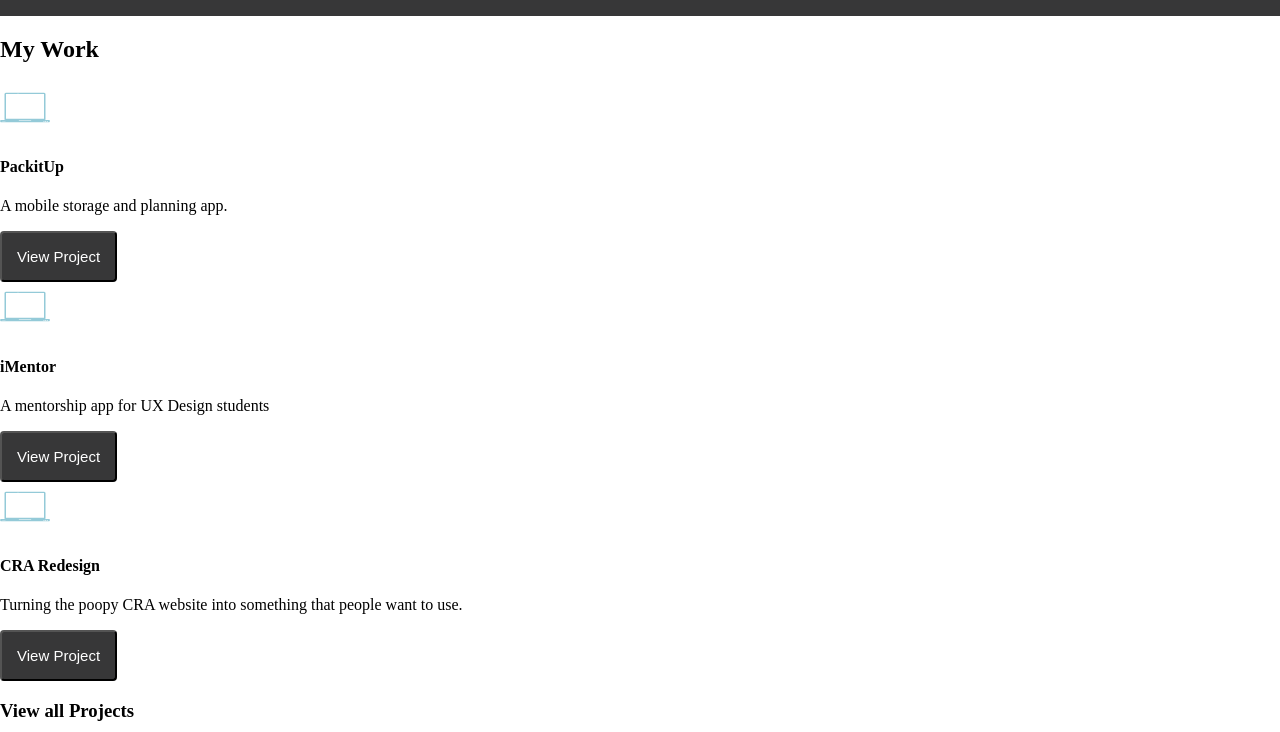
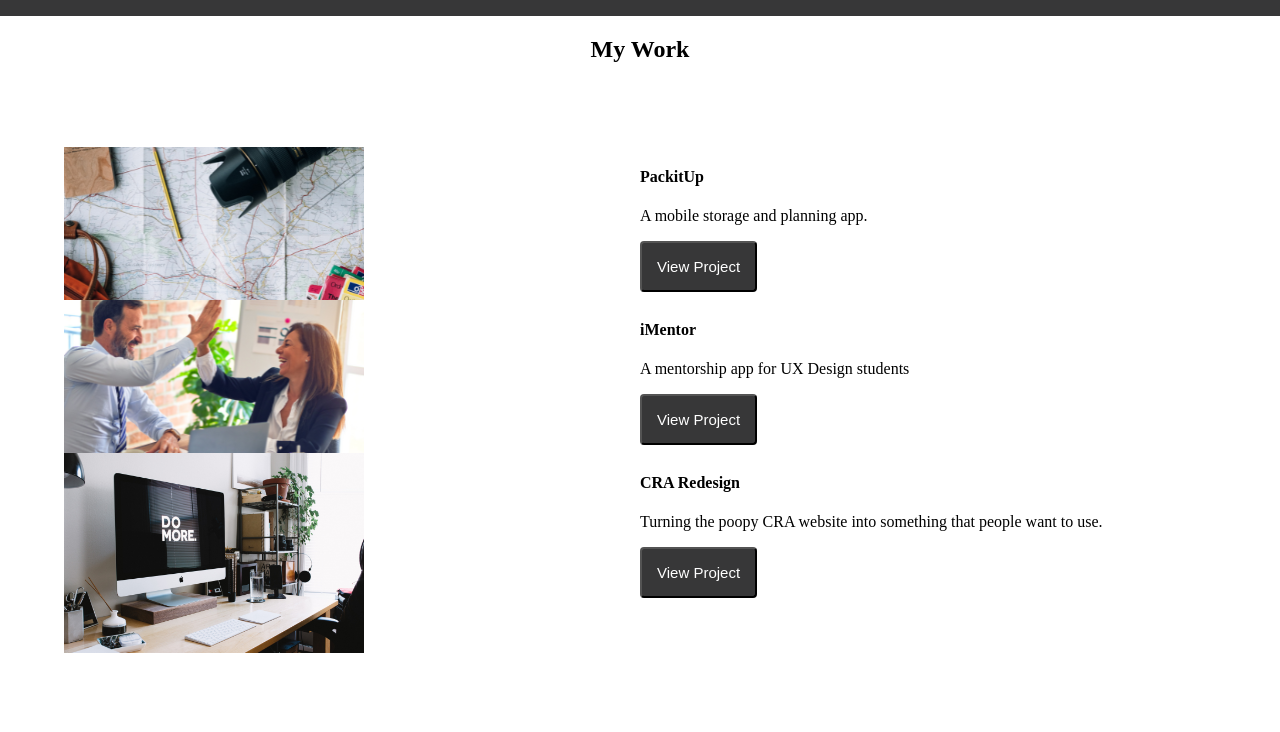
Before and after one commit to A-Thang/UX_UI_HW_18, a plain HTML site: page mywork.html in a window 1280 px wide. Shown: the part 68-800 px from the top of the page. Drawn offline with Linux system fonts and the light colour scheme.

Commit message:
Finishing up grid

```diff
--- a/css/style.css
+++ b/css/style.css
@@ -58,3 +58,43 @@ footer li {
   width: 33%;
   padding: 5%;
 }
+
+.workGrid {
+  padding: 5%;
+  display: grid;
+  grid-template-rows: 25% 25% 25% 25%;
+  grid-template-columns: 50% 50%;
+  grid-template-areas: "image1 item1"  "image2 item2"  "image3 item3";
+  justify-content: space-around;
+
+}
+
+
+#image1 {
+  grid-area: image1;
+}
+
+#image2 {
+  grid-area: image2;
+}
+
+#image3 {
+  grid-area: image3;
+}
+
+
+#item1 {
+  grid-area: item1;
+}
+
+#item2 {
+  grid-area: item2;
+}
+
+#item3 {
+  grid-area: item3;
+}
+
+h1 {
+  text-align: center;
+}
--- a/mywork.html
+++ b/mywork.html
@@ -20,35 +20,35 @@
         <h1>My Work</h1>
             <div class="workGrid">
                 <!--First Grid item-->
-                <div class="Griditems">
-                    <img src="images/Laptop.png">
+                <div id="image1">
+                    <img src="images/Pics/Maps.png">
                 </div>
-                <div>
+                <div id="item1">
                     <h4>PackitUp</h4>
                     <p>A mobile storage and planning app.</p>
                     <button>View Project</button>
                 </div>
                 <!--Second Grid Item-->
-                <div class="Griditems">
-                    <img src="images/Laptop.png">
+                <div id="image2">
+                    <img src="images/Pics/Mentorss.png">
                 </div>
-                <div>
+                <div id="item2">
                     <h4>iMentor</h4>
                     <p>A mentorship app for UX Design students</p>
                     <button>View Project</button>
                 </div>
                 <!--Third Grid Item-->
-                <div class="Griditems">
-                    <img src="images/Laptop.png">
+                <div id="image3">
+                    <img src="images/Pics/Laptop.png">
                 </div>
-                <div>
+                <div id="item3">
                     <h4>CRA Redesign</h4>
                     <p>Turning the poopy CRA website into something that people want to use.</p>
                     <button>View Project</button>
                 </div>
-            </div>
-            <h3>View all Projects</h3>
-    </section>
+              </div>
+
+   </section>
     <!--Here is the start of the footer-->
     <footer>
       <ul>
```
Also changed, not shown: images/Money.jpeg (added), images/Pics/Laptop.png (added), images/Pics/Maps.png (added), images/Pics/Mentorss.png (added), images/Prototyping.jpeg (added), images/User Research .jpeg (added), 5 other files.
